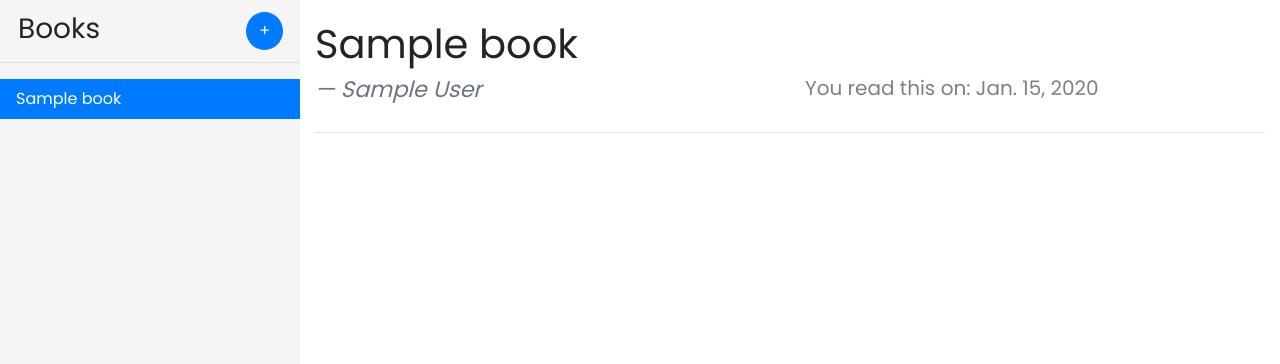
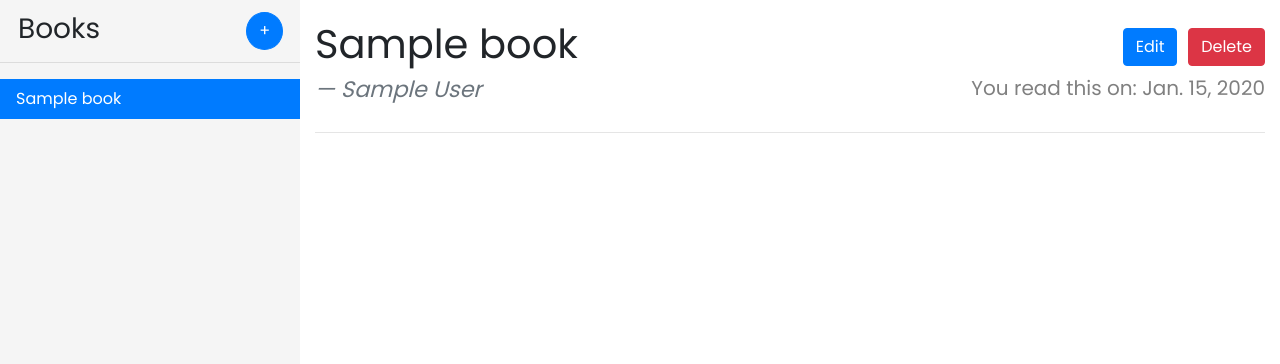
Before and after one commit to OmkarPathak/Django-Bookworm, a Django app: page /books/1/ in a window 1280 px wide. Shown: the part 56-420 px from the top of the page. Run offline with Django 3.2, Linux system fonts and the light colour scheme; tables that the repository leaves empty hold one stand-in row (values such as "Sample post"); some libraries are stand-ins or nearby versions.

Commit message:
Added edit book modal and bug fixes

```diff
--- a/books_and_chapters/templates/base.html
+++ b/books_and_chapters/templates/base.html
@@ -44,7 +44,6 @@
                 {% for book in books %}
                 <li class="nav-item" id="book_details">
                   <a href="{% url 'book_detail' book.id %}" class="{% add_active request 'book_detail' book.id %} nav-link">{{ book.book_name }}</a>
-                  <!-- <a href="{% url 'delete_single_book' book.id %}" id="book_delete" class="col float-right" style="position: absolute; padding-left: 285px; padding-bottom: 50px;"><span style="color: red;">&#10006;</span></a> -->
                 </li>
                 {% endfor %}
               </ul>
@@ -53,7 +52,7 @@
         <div id="main">
             <div style="margin-top: 2%; margin-left: 10px;" class="row">
                 <p class="float-left d-block d-sm-block d-md-none" style="margin-left: 2%;">
-                  <button type="button" class="btn btn-primary btn-xs" data-toggle="offcanvas">Show/Add Books</button>
+                  <button type="button" class="btn btn-primary btn-xs" id="offcanvas" data-toggle="offcanvas">Show/Add Books</button>
                 </p>
             </div>
             <div class="container">{% include 'messages.html' %}</div>
@@ -100,14 +99,15 @@
     </div>
     <!-- Optional JavaScript -->
     <!-- jQuery first, then Popper.js, then Bootstrap JS -->
-    <script src="https://code.jquery.com/jquery-3.2.1.slim.min.js" integrity="sha384-KJ3o2DKtIkvYIK3UENzmM7KCkRr/rE9/Qpg6aAZGJwFDMVNA/GpGFF93hXpG5KkN" crossorigin="anonymous"></script>
+    <script src="https://code.jquery.com/jquery-3.2.1.min.js"></script>
     <script src="https://cdnjs.cloudflare.com/ajax/libs/popper.js/1.12.9/umd/popper.min.js" integrity="sha384-ApNbgh9B+Y1QKtv3Rn7W3mgPxhU9K/ScQsAP7hUibX39j7fakFPskvXusvfa0b4Q" crossorigin="anonymous"></script>
     <script src="https://maxcdn.bootstrapcdn.com/bootstrap/4.0.0/js/bootstrap.min.js" integrity="sha384-JZR6Spejh4U02d8jOt6vLEHfe/JQGiRRSQQxSfFWpi1MquVdAyjUar5+76PVCmYl" crossorigin="anonymous"></script>
     <script src="{% static 'js/b4_sidebar.js' %}"></script>
     {% block javascript %}
+    {% endblock %}
     <script>
       $(document).ready(function() {
-        $('[data-toggle=offcanvas]').click(function() {
+        $('#offcanvas').click(function() {
           $('.row-offcanvas').toggleClass('active');
         });
       });
@@ -117,6 +117,5 @@
         $('#add_book').modal("show");
       </script>
     {% endif %}
-    {% endblock %}
   </body>
 </html>
--- a/books_and_chapters/templates/book_detail.html
+++ b/books_and_chapters/templates/book_detail.html
@@ -5,14 +5,71 @@
     <div class="row">
         <div class="col-lg-12 col-md-12">
             {% if book_detail %}
-                <h1>{{ book_detail.book_name }}</h1>
+                <h1>
+                    {{ book_detail.book_name }}
+                    <span class="float-right">
+                        <span class="btn btn-primary">
+                            <a class="open-modal" data-url="{% url 'book_details_edit' book_detail.id %}" style="text-decoration: none; color: white">Edit</a>
+                        </span>
+                        <span class="btn btn-danger" data-toggle="modal" data-target="#delete_book_confirmation">
+                            Delete
+                        </span>
+                    </span>
+                </h1>
                 <h3 class="row">
                     <i class="blockquote-footer col">{{ book_detail.author_name }}</i>
-                    <p class="col" style="color: gray; font-size: 20px;">You read this on: {{ book_detail.book_read_on }}</p>
+                    <p class="col" style="color: gray; font-size: 20px;"><span class="float-right">You read this on: {{ book_detail.book_read_on }}</span></p>
                 </h3>
                 <hr>
             {% endif %}
         </div>
     </div>
 </div>
+
+<!-- The Delete Modal -->
+<div class="modal" id="delete_book_confirmation">
+    <div class="modal-dialog">
+        <div class="modal-content">
+
+        <!-- Modal Header -->
+        <div class="modal-header">
+            <h4 class="modal-title">Confirm Deletion</h4>
+            <button type="button" class="close" data-dismiss="modal">&times;</button>
+        </div>
+
+        <!-- Modal body -->
+        <div class="modal-body">
+            <div class="row container">
+                <h3>Are you sure you want to delete "{{ book_detail.book_name }}"?</h3>
+            </div>
+        </div>
+
+        <!-- Modal footer -->
+        <div class="modal-footer">
+            <input type="submit" class="btn btn-primary" data-dismiss="modal" value="Cancel">
+            <button type="button" class="btn btn-danger"><a href="{% url 'delete_single_book' book_detail.id %}" style="text-decoration: none; color: white">Delete</a></button>
+        </div>
+
+        </div>
+    </div>
+</div>
+<div class="modal-div"></div>
 {% endblock %}
+
+{% block javascript %}
+<script>
+    var modalDiv = $(".modal-div");
+    $(".open-modal").on("click", function() {
+    // alert($(this).attr("data-url"));
+    $.ajax({
+        type: 'GET',
+        url: $(this).attr("data-url"),
+        success: function(data) {
+            modalDiv.html(data);
+            // alert('yes');
+            $("#edit_book").modal();
+        }
+    });
+    });
+</script>
+{% endblock %}
--- a/books_and_chapters/urls.py
+++ b/books_and_chapters/urls.py
@@ -20,4 +20,5 @@ urlpatterns = [
     path('books/', views.homepage, name='books'),
     path('books/<int:pk>/', views.book_detail, name='book_detail'),
     path('books/<int:pk>/delete/', views.delete_single_book, name='delete_single_book'),
+    path('books/<int:pk>/edit/', views.edit_book_details, name='book_details_edit'),
 ]
--- a/books_and_chapters/views.py
+++ b/books_and_chapters/views.py
@@ -38,6 +38,21 @@ def book_detail(request, pk):
     }
     return render(request, 'book_detail.html', context)
 
+def edit_book_details(request, pk):
+    book = get_object_or_404(Book, pk=pk)
+    if request.method == 'POST':
+        form = BookForm(request.POST, instance=book)
+        if form.is_valid():
+            form.save()
+            return redirect('book_detail', pk=book.id)
+    else:
+        form = BookForm(initial={
+            'book_name': book.book_name,
+            'author_name': book.author_name,
+            'book_read_on': book.book_read_on
+        }, instance=book)
+        return render(request, 'book_detail_edit_modal.html', {'form': form})
+
 def delete_single_book(request, pk):
     book = get_object_or_404(Book, pk=pk)
     book.delete()
--- a/django_bookworm/settings.py
+++ b/django_bookworm/settings.py
@@ -38,6 +38,7 @@ INSTALLED_APPS = [
     'django.contrib.sessions',
     'django.contrib.messages',
     'django.contrib.staticfiles',
+    'crispy_forms',
     'rest_framework',
     'rest_framework.authtoken',
     'books_and_chapters',
@@ -137,3 +138,6 @@ REST_FRAMEWORK = {
 LOGIN_REDIRECT_URL = '/books/'
 
 LOGOUT_REDIRECT_URL = '/accounts/login/'
+
+# Bootstrap Crispy-Forms config
+CRISPY_TEMPLATE_PACK = 'bootstrap4'
```
Also changed, not shown: books_and_chapters/templates/book_detail_edit_modal.html (added, +23 -0 lines).
